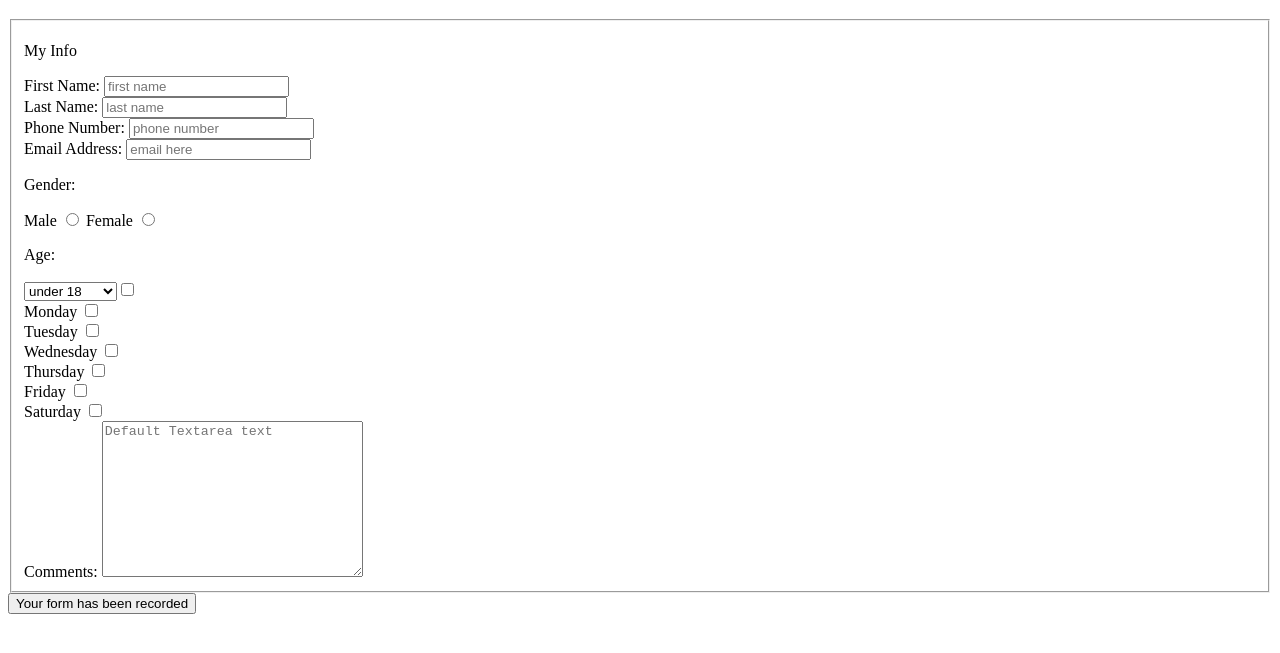
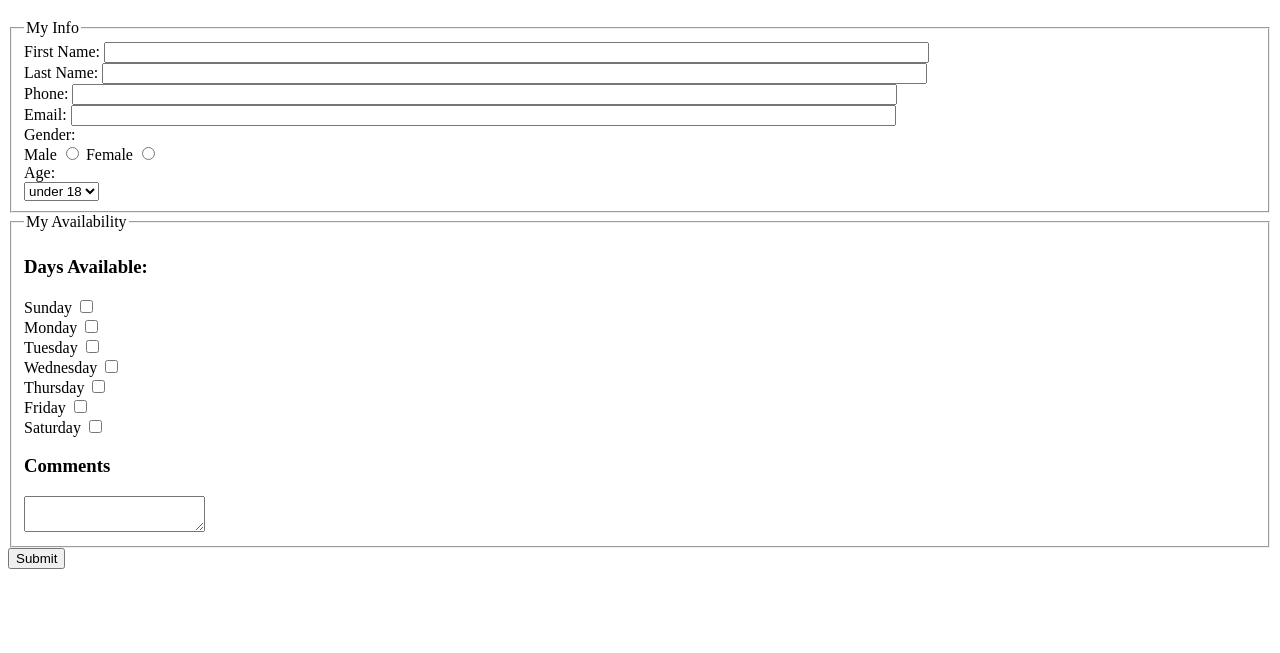
Before and after one commit to talhaa71/Lab-4, a plain HTML site: page index.html in a window 1280 px wide. Shown: the part 61-714 px from the top of the page. Drawn offline with Linux system fonts and the light colour scheme.

Commit message:
final lab
compared to final and made all changes

```diff
--- a/index.html
+++ b/index.html
@@ -2,59 +2,45 @@
 <html lang="en">
 <head>
 	<meta charset="utf-8">
-	<title>Title</title>
+	<title>Document</title>
 </head>
 <body>
 	<h1>Volunteer Form</h1>
 	<form action="http://bloomingdale.sat.iit.edu/kriedan/lab3formscript.php" method="post">
-
 		<fieldset>
-		<p>My Info<p>
+			<legend>My Info</legend>
+			<div><label>First Name: <input size="100" type="text" name="first_name_field"></label></div>
+			<div><label>Last Name: <input size="100" type="text" name="last_name_field"></label></div>
+			<div><label>Phone: <input size="100" type="text" name="phone_field"></label></div>
+			<div><label>Email: <input size="100" type="email" name="email_field"></label></div>
+			<div>Gender:</div>
 			<div>
-			<label>First Name: <input type="text" name="text_feild" placeholder="first name"></label>
+				<label>Male <input type="radio" name="gender_field" value="male"></label>
+				<label>Female <input type="radio" name="gender_field" value="female"></label>
 			</div>
+			<div>Age:</div>
+			<select name="age_field">
+				<option>under 18</option>
+				<option>over 18</option>
+			</select>
+		</fieldset>
+		<fieldset>
+			<legend>My Availability</legend>
+			<h3>Days Available:</h3>
 			<div>
-			<label>Last Name: <input type="text" name="text_feild" placeholder="last name"></label>
-		</div>
-		<div>
-			<label>Phone Number: <input type="text" name="text_feild" placeholder="phone number"></label>
-		</div>
-		<div>
-			<label>Email Address: <input type="email" name="email_feild" placeholder="email here"></label>
-		</div>
-		<p>Gender:</p>
-		<div>
-			<label>Male <input type="radio" name="radio_feild" value="male gender"></label>
-			<label>Female <input type="radio" name="radio_feild" value="female gender"></label>
-		</div>
-		<p>Age:</p>
-		<select name="age_feild">
-			<option>under 18</option>
-			<option>18-24</option>
-			<option>25-34</option>
-			<option>35-44</option>
-			<option>45-54</option>
-			<option>55-64</option>
-			<option>65 and over</option>
-	</feildset>
-	<p>My Availability</p>
-	<feildset>
-		<p>Days Available:</p>
-	<div>
-		<label>Sunday <input type="checkbox" name="checkbox_feild[]" value="sunday"></label><br>
-		<label>Monday <input type="checkbox" name="checkbox_feild[]" value="monday"></label><br>
-		<label>Tuesday <input type="checkbox" name="checkbox_feild[]" value="tuesday"></label><br>
-		<label>Wednesday <input type="checkbox" name="checkbox_feild[]" value="wednesday"></label><br>
-		<label>Thursday <input type="checkbox" name="checkbox_feild[]" value="thursday"></label><br>
-		<label>Friday <input type="checkbox" name="checkbox_feild[]" value="friday"></label><br>
-		<label>Saturday <input type="checkbox" name="checkbox_feild[]" value="saturday"></label><br>
-	</div>
-		<div>
-		<label for="our_textarea">Comments:</labes>
-			<textarea cols="30" rows="10" name="textarea_field" placeholder= "Default Textarea text" id-"our_textarea"></textarea>
+				<div><label>Sunday <input type="checkbox" name="available_field[]" value="sunday"></label></div>
+				<div><label>Monday <input type="checkbox" name="available_field[]" value="monday"></label></div>
+				<div><label>Tuesday <input type="checkbox" name="available_field[]" value="tuesday"></label></div>
+				<div><label>Wednesday <input type="checkbox" name="available_field[]" value="wednesday"></label></div>
+				<div><label>Thursday <input type="checkbox" name="available_field[]" value="thursday"></label></div>
+				<div><label>Friday <input type="checkbox" name="available_field[]" value="friday"></label></div>
+				<div><label>Saturday <input type="checkbox" name="available_field[]" value="saturday"></label></div>
+				<h3>Comments</h3>
+				<textarea name="comments_field"></textarea>
 			</div>
 		</fieldset>
-	<input type="submit" value="Your form has been recorded">
+		<input type="hidden" name="hidden_field" value="tali">
+		<input type="submit">
 	</form>
 </body>
 </html>
```
Also changed, not shown: lab4_final.html (indentation only). Lines whose indentation alone changed are shown as unchanged.
